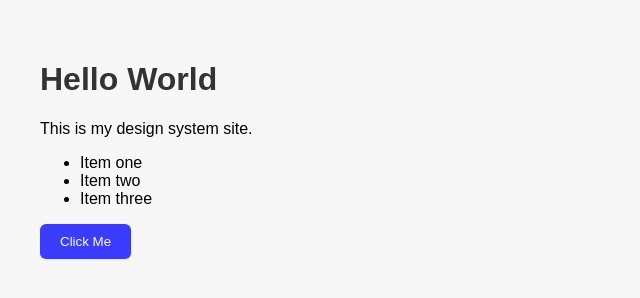
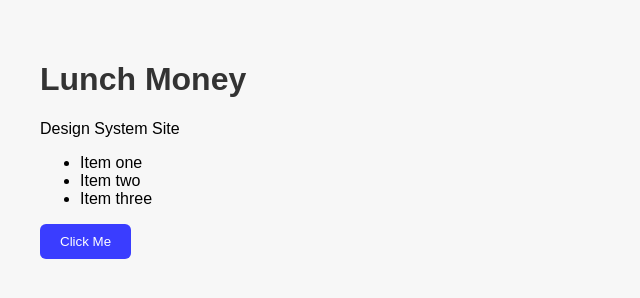
Before and after one commit to ArtisanAustin/Austin-Mills-Design-System-Site, a plain HTML site: page index.html in a window 1280 px wide. Shown: the whole page, without its empty margins (0-640 px from the left). Drawn offline with Linux system fonts and the light colour scheme.

Commit message:
Update index.html

```diff
--- a/index.html
+++ b/index.html
@@ -6,8 +6,8 @@
 </head>
 <body>
 
-  <h1>Hello World</h1>
-  <p>This is my design system site.</p>
+  <h1>Lunch Money</h1>
+  <p>Design System Site</p>
 
   <ul>
     <li>Item one</li>
```
